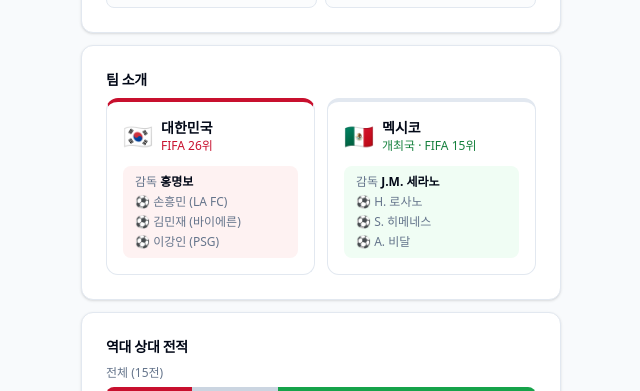
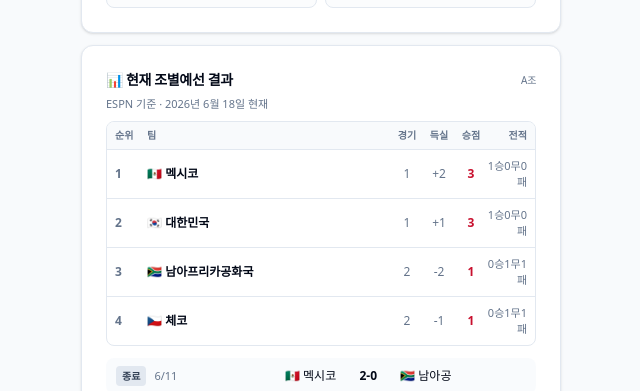
Before and after one commit to kwon14/worldcup-score-plan, a Next.js app: page / in a window 1280 px wide. Shown: the part 561-952 px from the top of the page, without its empty margins (319-959 px from the left). Built offline with nearby package versions, Linux system fonts and the light colour scheme; no server answers; the database is empty.

Commit message:
Show current group stage standings

```diff
--- a/components/game/WorldCupInfo.tsx
+++ b/components/game/WorldCupInfo.tsx
@@ -2,6 +2,7 @@
 
 import { Card, CardContent, CardHeader, CardTitle } from '@/components/ui/card';
 import { useMatch } from '@/contexts/MatchContext';
+import { GROUP_A_RESULTS, GROUP_A_RESULTS_UPDATED_AT, GROUP_A_STANDINGS } from '@/constants/groupStage';
 
 const GROUP_A_TEAMS = [
   { flag: '🇲🇽', name: '멕시코', extra: '개최국' },
@@ -76,6 +77,58 @@
               </div>
             </div>
           ))}
+        </CardContent>
+      </Card>
+
+      {/* 현재 조별예선 결과 */}
+      <Card>
+        <CardHeader className="pb-2">
+          <CardTitle className="text-sm flex items-center justify-between gap-2">
+            <span>📊 현재 조별예선 결과</span>
+            <span className="text-[10px] font-normal text-muted-foreground">A조</span>
+          </CardTitle>
+          <p className="text-[11px] text-muted-foreground">{GROUP_A_RESULTS_UPDATED_AT}</p>
+        </CardHeader>
+        <CardContent className="space-y-3">
+          <div className="overflow-hidden rounded-lg border">
+            <div className="grid grid-cols-[2rem_1fr_2rem_2rem_2rem_2.5rem] bg-slate-50 px-2 py-1.5 text-[10px] font-semibold text-muted-foreground">
+              <span>순위</span>
+              <span>팀</span>
+              <span className="text-center">경기</span>
+              <span className="text-center">득실</span>
+              <span className="text-center">승점</span>
+              <span className="text-right">전적</span>
+            </div>
+            {GROUP_A_STANDINGS.map((team) => {
+              const goalDiff = team.goalsFor - team.goalsAgainst;
+              return (
+                <div key={team.name} className="grid grid-cols-[2rem_1fr_2rem_2rem_2rem_2.5rem] items-center border-t px-2 py-2 text-xs">
+                  <span className="font-bold text-muted-foreground">{team.rank}</span>
+                  <span className="font-semibold truncate">{team.flag} {team.name}</span>
+                  <span className="text-center text-muted-foreground">{team.played}</span>
+                  <span className="text-center text-muted-foreground">{goalDiff > 0 ? `+${goalDiff}` : goalDiff}</span>
+                  <span className="text-center font-bold text-korea-red">{team.points}</span>
+                  <span className="text-right text-[11px] text-muted-foreground">{team.win}승{team.draw}무{team.loss}패</span>
+                </div>
+              );
+            })}
+          </div>
+
+          <div className="space-y-1.5">
+            {GROUP_A_RESULTS.map((result) => (
+              <div key={`${result.date}-${result.homeTeam}-${result.awayTeam}`} className="flex items-center gap-2 rounded-lg bg-muted/40 px-2.5 py-2 text-xs">
+                <span className={`rounded px-1.5 py-0.5 text-[10px] font-semibold ${result.status === '종료' ? 'bg-slate-200 text-slate-700' : 'bg-blue-100 text-blue-700'}`}>
+                  {result.status}
+                </span>
+                <span className="w-12 text-[11px] text-muted-foreground">{result.date}</span>
+                <span className="flex-1 truncate text-right font-medium">{result.homeFlag} {result.homeTeam}</span>
+                <span className="w-12 text-center font-bold">
+                  {result.status === '종료' ? `${result.homeScore}-${result.awayScore}` : 'vs'}
+                </span>
+                <span className="flex-1 truncate font-medium">{result.awayFlag} {result.awayTeam}</span>
+              </div>
+            ))}
+          </div>
         </CardContent>
       </Card>
 
--- /dev/null
+++ b/constants/groupStage.ts
@@ -0,0 +1,41 @@
+export interface GroupStanding {
+  rank: number;
+  flag: string;
+  name: string;
+  played: number;
+  win: number;
+  draw: number;
+  loss: number;
+  goalsFor: number;
+  goalsAgainst: number;
+  points: number;
+}
+
+export interface GroupResult {
+  homeFlag: string;
+  homeTeam: string;
+  homeScore: number | null;
+  awayFlag: string;
+  awayTeam: string;
+  awayScore: number | null;
+  status: '종료' | '예정';
+  date: string;
+}
+
+export const GROUP_A_STANDINGS: GroupStanding[] = [
+  { rank: 1, flag: '🇲🇽', name: '멕시코', played: 1, win: 1, draw: 0, loss: 0, goalsFor: 2, goalsAgainst: 0, points: 3 },
+  { rank: 2, flag: '🇰🇷', name: '대한민국', played: 1, win: 1, draw: 0, loss: 0, goalsFor: 2, goalsAgainst: 1, points: 3 },
+  { rank: 3, flag: '🇿🇦', name: '남아프리카공화국', played: 2, win: 0, draw: 1, loss: 1, goalsFor: 1, goalsAgainst: 3, points: 1 },
+  { rank: 4, flag: '🇨🇿', name: '체코', played: 2, win: 0, draw: 1, loss: 1, goalsFor: 2, goalsAgainst: 3, points: 1 },
+];
+
+export const GROUP_A_RESULTS: GroupResult[] = [
+  { homeFlag: '🇲🇽', homeTeam: '멕시코', homeScore: 2, awayFlag: '🇿🇦', awayTeam: '남아공', awayScore: 0, status: '종료', date: '6/11' },
+  { homeFlag: '🇰🇷', homeTeam: '대한민국', homeScore: 2, awayFlag: '🇨🇿', awayTeam: '체코', awayScore: 1, status: '종료', date: '6/11' },
+  { homeFlag: '🇨🇿', homeTeam: '체코', homeScore: 1, awayFlag: '🇿🇦', awayTeam: '남아공', awayScore: 1, status: '종료', date: '6/18' },
+  { homeFlag: '🇲🇽', homeTeam: '멕시코', homeScore: null, awayFlag: '🇰🇷', awayTeam: '대한민국', awayScore: null, status: '예정', date: '6/18 현지' },
+  { homeFlag: '🇨🇿', homeTeam: '체코', homeScore: null, awayFlag: '🇲🇽', awayTeam: '멕시코', awayScore: null, status: '예정', date: '6/24' },
+  { homeFlag: '🇿🇦', homeTeam: '남아공', homeScore: null, awayFlag: '🇰🇷', awayTeam: '대한민국', awayScore: null, status: '예정', date: '6/24' },
+];
+
+export const GROUP_A_RESULTS_UPDATED_AT = 'ESPN 기준 · 2026년 6월 18일 현재';
```
